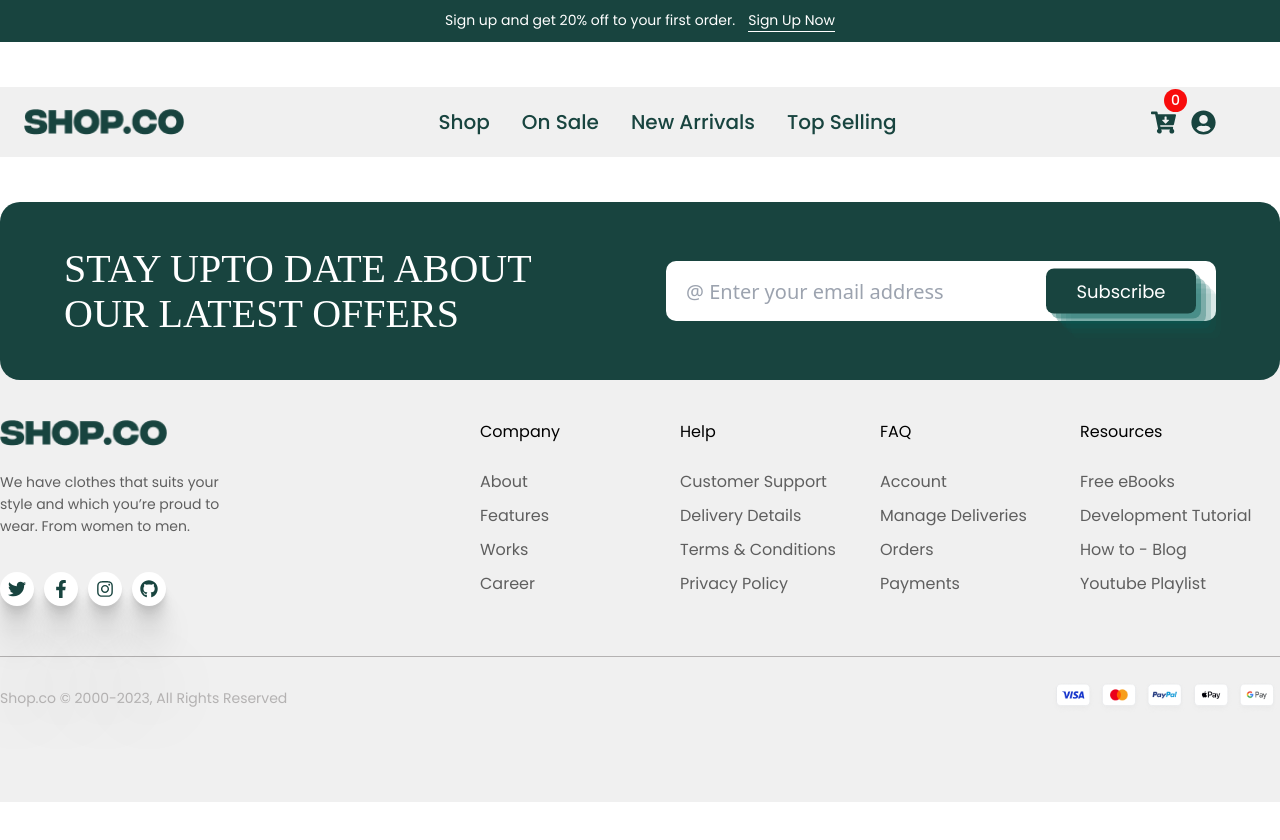
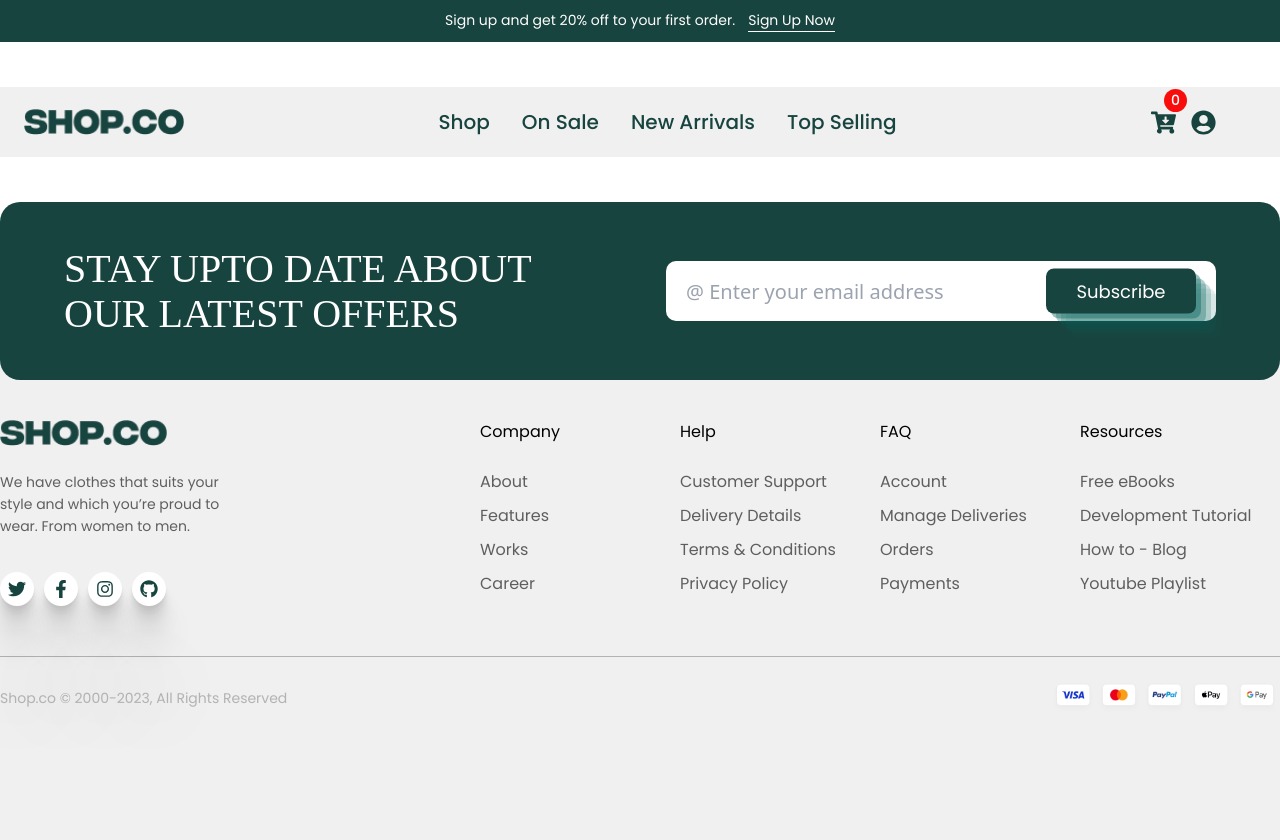
Before and after one commit to MariumAkterDev/SHOP.CO, a React (Vite) app: page / in a window 1280 px wide. Shown: the top 840 px of the page. Before the commit the page ends 802 px from the top, so only its background shows below. Built offline with nearby package versions, Linux system fonts and the light colour scheme; a web font is replaced by a local one.

Commit message:
updates commit

```diff
--- a/src/Components/Footer/Footer.css
+++ b/src/Components/Footer/Footer.css
@@ -1,5 +1,5 @@
 .Footer{
-    @apply pt-[70px] sm:pt-[100px] lg:pt-[140px] pb-[6px] sm:pb-[15px] lg:pb-[87px] bg-secondColor-F0  sm:mt-[-70px] lg:mt-[-100px] overflow-hidden
+    @apply pt-[70px] sm:pt-[100px] lg:pt-[140px] pb-[6px] sm:pb-[15px] lg:pb-[87px] bg-secondColor-F0 mt-[-55px]  sm:mt-[-70px] lg:mt-[-100px] min-h-[100vh]
 }
 /* mt-[-55px] */
 /* -----------------------------------------Subscribe Part----------------------------------- */
```
